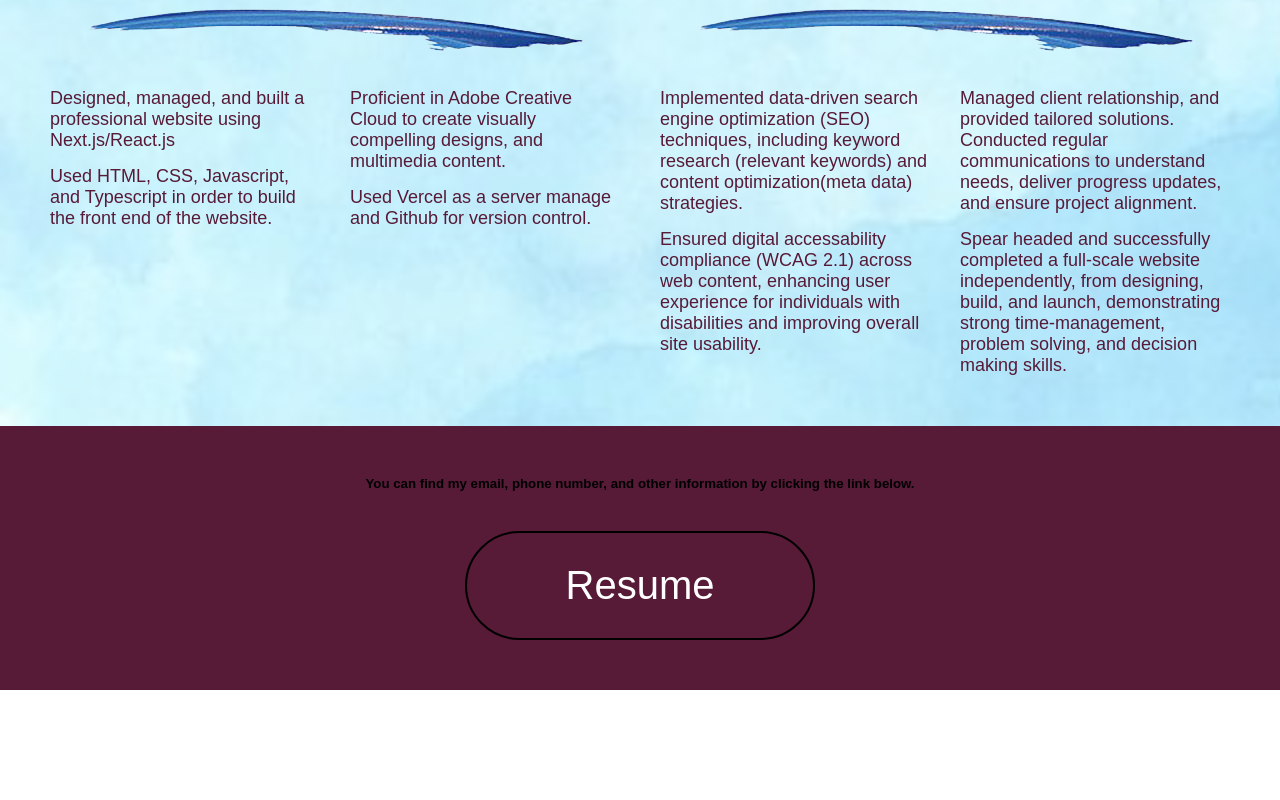
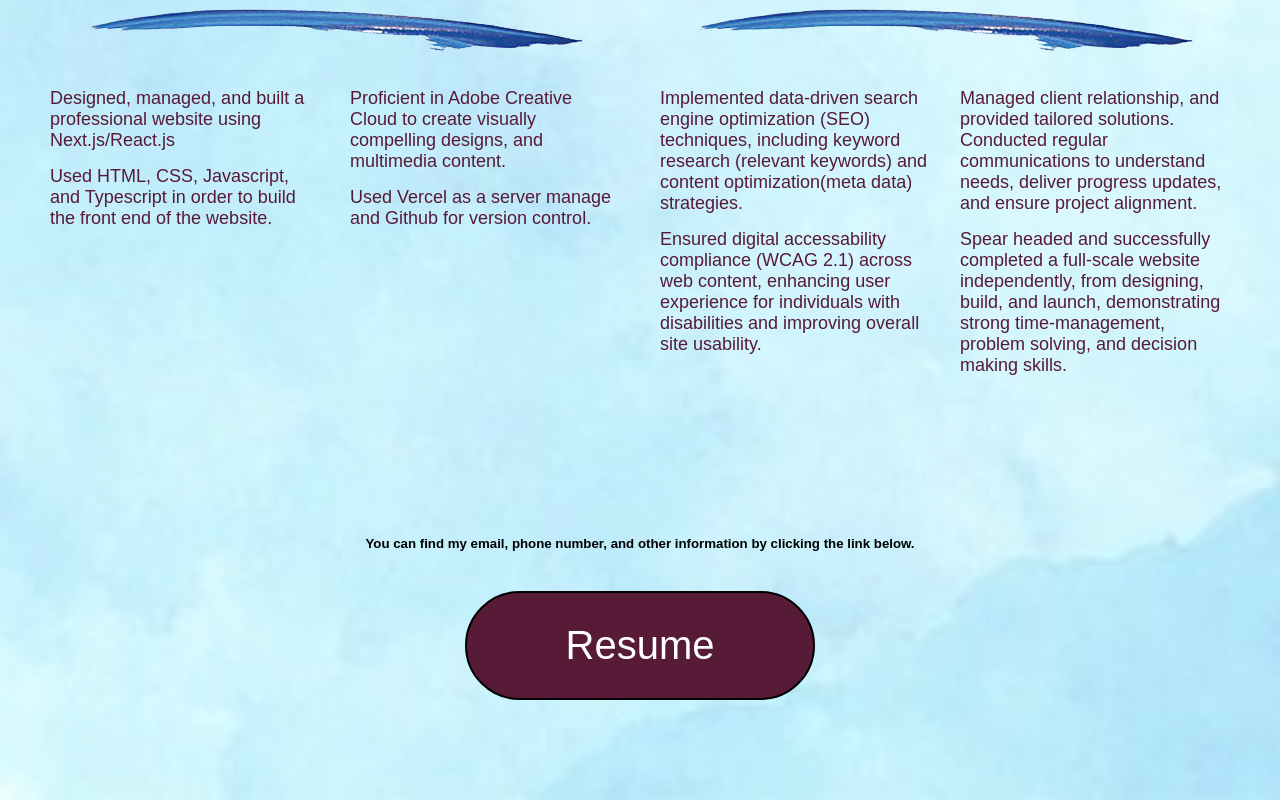
Before and after one commit to avrrodriguez/avrr-portfolio, a Next.js app: page / in a window 1280 px wide. Shown: the part 2823-3623 px from the top of the page. Before the commit the page ends 3513 px from the top, so only its background shows below. Built offline with nearby package versions, Linux system fonts and the light colour scheme.

Commit message:
adds contact section to work experience section, adds resume button and design for it completed.

```diff
--- a/src/app/page.tsx
+++ b/src/app/page.tsx
@@ -2,7 +2,6 @@ import "./styles/page.css";
 import WorkExperience from "./topics/WorkExperience";
 import TopSection from "./topics/TopSection";
 import AboutMe from "./topics/AboutMe";
-import Contact from "./topics/Contact";
 
 export default function Home() {
   return (
@@ -12,7 +11,6 @@ export default function Home() {
         <TopSection />
         <AboutMe />
         <WorkExperience />
-        <Contact />
       </main>
     </div>
   );
--- a/src/app/styles/contact.css
+++ b/src/app/styles/contact.css
@@ -39,20 +39,8 @@
 }
 
 .radial-gradient-animation {
-  background: radial-gradient(circle at left, var(--secondary-color) 10%, white 15%, var(--secondary-color) 10%);
-  animation: gradient-animation 20s forwards;
-  background-size: 100%;
-  background-position: center;
+  background: url("../../../public/four-images-image-transparent.png");
+  background-position: top left, top right, bottom left, bottom right;
+  background-color: #e9dae0;
+  background-size: 100px 100px;
 }
-
-@keyframes gradient-animation {
-  0% {
-    background-size: 100%;
-  }
-  50% {
-    background-size: 300%;
-  }
-  100% {
-    background-size: 100%;
-  }
-}
--- a/src/app/styles/work-experience.css
+++ b/src/app/styles/work-experience.css
@@ -107,3 +107,49 @@ div.work-experience {
   height: auto;
   transform: rotateY(180deg);
 }
+
+.contact-section {
+  padding: 50px 20px;
+  display: flex;
+  flex-direction: column;
+  align-items: center;
+  gap: 40px;
+}
+
+.contact-section p,
+.contact-section h5 {
+  color: black;
+}
+
+.resume-button-section {
+  width: 100%;
+  display: flex;
+  justify-content: center;
+}
+
+.resume-button {
+  width: 100%;
+  max-width: 350px;
+  padding: 30px;
+
+  background: linear-gradient(to right, var(--primary-color) 0 49%, black 49% 51%, var(--secondary-color) 51% 100%);
+  background-size: 205%;
+  background-position: right;
+  transition: background-position 0.5s linear;
+
+  border: 2px solid black;
+  border-radius: 100px;
+
+  display: flex;
+  justify-content: center;
+
+  /* text styling */
+  text-decoration: none;
+  font-size: 40px;
+  color: white;
+}
+
+.resume-button:hover {
+  background-position: left;
+  transition: background-position 0.5s linear;
+}
--- a/src/app/topics/Contact.tsx
+++ /dev/null
@@ -1,12 +0,0 @@
-import "../styles/contact.css";
-
-export default function Contact() {
-  return(
-    <div className="contact-section radial-gradient-animation">
-      <h5>You can find my email, phone number, and other information by clicking the link below.</h5>
-      <div className="resume-button-section">
-          <a className="resume-button" href="/">Resume</a>
-      </div>
-    </div>
-  )
-}
--- a/src/app/topics/WorkExperience.tsx
+++ b/src/app/topics/WorkExperience.tsx
@@ -134,6 +134,12 @@ export default function WorkExperience() {
           </div>
         </div>
       </div>
+      <div className="contact-section">
+      <h5>You can find my email, phone number, and other information by clicking the link below.</h5>
+      <div className="resume-button-section">
+          <a className="resume-button" href="/">Resume</a>
+      </div>
+    </div>
     </div>
   )
 }
```
Also changed, not shown: public/four-images-image-transparent.png (added).
